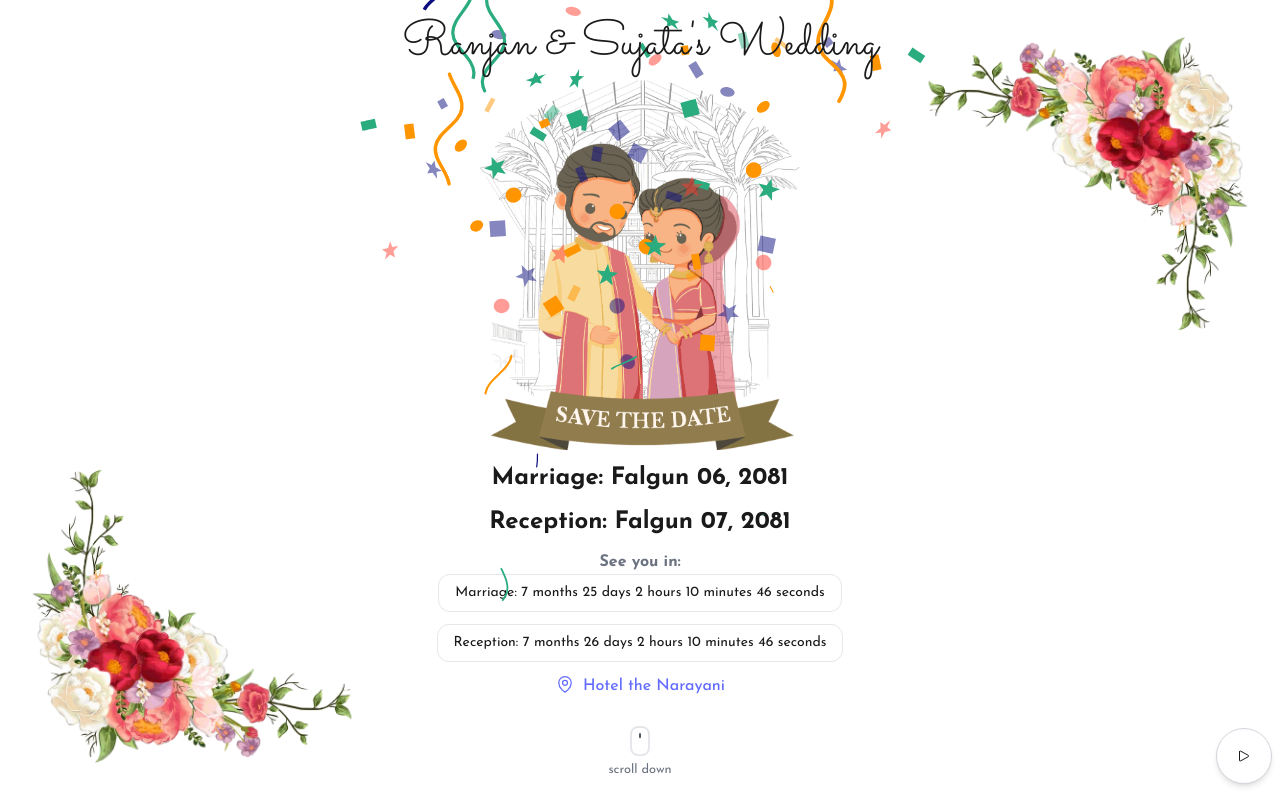
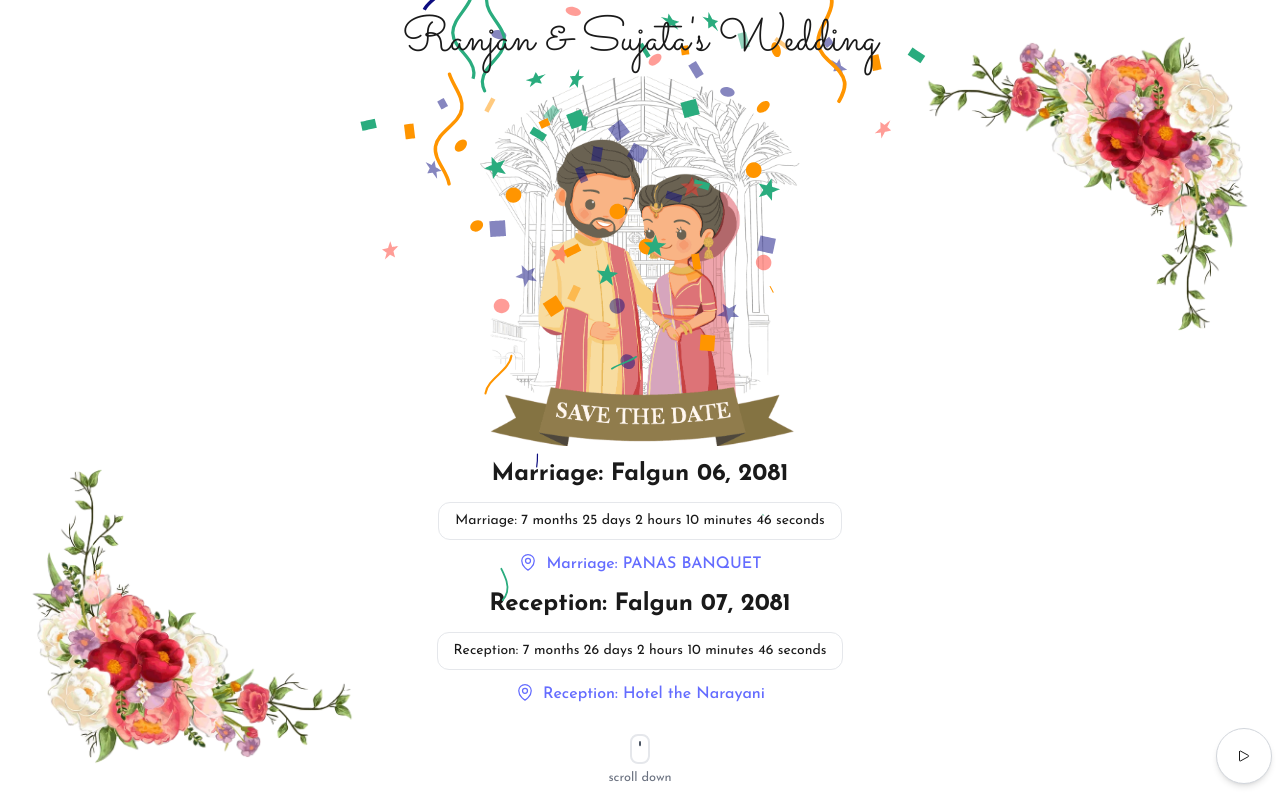
Before and after one commit to ubr0n/weddingrsvp, a React (Vite) app: page / in a window 1280 px wide. Both pictures are taken after a click on the button "Open Invitation". Shown: the top 800 px of the page. Built offline with nearby package versions, Linux system fonts and the light colour scheme.

Commit message:
added multiple map links

```diff
--- a/src/components/Quote.tsx
+++ b/src/components/Quote.tsx
@@ -14,7 +14,7 @@ const Quote = () => {
       </div>
       <WaveSvg color="#fefdda" isStart={true} />
       <div className="bg-[#fefdda]  w-full p-5 flex flex-col items-center  gap-2 pb-20">
-        {/* <p className="text-lg">See you in:</p> */}
+        <p className="text-lg">See you in:</p>
         <div className="flex flex-col gap-2 items-center justify-center">
           <TimeUntil
             isOnlyDay={false}
@@ -22,22 +22,32 @@ const Quote = () => {
             title="Marriage"
             showHeader={true}
           />
+          <a
+            href="https://maps.app.goo.gl/yP6GD726g1QJTB3h8"
+            target="_blank"
+            className="flex gap-2 items-center justify-center z-10"
+          >
+            <PinIcon className="h-5 w-5 mb-1" />
+            <p>Marriage: PANAS BANQUET</p>
+          </a>
+          <br />
           <TimeUntil
             showHeader={false}
             isOnlyDay={false}
             targetDate={"2025-02-19T05:45:00.000Z"}
             title="Reception"
           />
-        </div>
           <a
             href="https://maps.app.goo.gl/AuKPytDXarGV19mT9"
             target="_blank"
             className="flex gap-2 items-center justify-center z-10"
           >
             <PinIcon className="h-5 w-5 mb-1" />
-          <p>Hotel the Narayani</p>
+            <p>Reception: Hotel the Narayani</p>
           </a>
-        <p>Lali Guransh Chowk Bus Stop, Mahendra Hwy, Gaindakot 33000, Nepal</p>
+        </div>
+
+        {/* <p>Lali Guransh Chowk Bus Stop, Mahendra Hwy, Gaindakot 33000, Nepal</p> */}
       </div>
     </div>
   );
--- a/src/components/TimeUntil.tsx
+++ b/src/components/TimeUntil.tsx
@@ -50,9 +50,9 @@ Props) => {
 
   return (
     <div>
-      {showHeader ? (
+      {/* {showHeader ? (
         <p className="text-gray-500 font-bold">See you in:</p>
-      ) : null}
+      ) : null} */}
       <p className={`${isOnlyDay ? "" : "border"} text-sm p-2 px-4 rounded-xl`}>
         {title ? `${title}: ` : ""}
         {timeLeft}
--- a/src/components/hero.tsx
+++ b/src/components/hero.tsx
@@ -19,26 +19,35 @@ const Hero = ({
         className="h-[250px] md:h-[290px] lg:h-[370px] aspect-square duration-1000"
       />
       <h3 className="font-bold text-2xl">Marriage: Falgun 06, 2081</h3>
-      <h3 className="font-bold text-2xl">Reception: Falgun 07, 2081</h3>
       <TimeUntil
         isOnlyDay={false}
         targetDate={"2025-02-18T05:45:00.000Z"}
         title="Marriage"
         showHeader={true}
       />
+      <a
+        href="https://maps.app.goo.gl/yP6GD726g1QJTB3h8"
+        target="_blank"
+        className="flex gap-2 items-center justify-center z-10"
+      >
+        <PinIcon className="h-5 w-5 mb-1" />
+        <p>Marriage: PANAS BANQUET</p>
+      </a>
+      <h3 className="font-bold text-2xl">Reception: Falgun 07, 2081</h3>
       <TimeUntil
         showHeader={false}
         isOnlyDay={false}
         targetDate={"2025-02-19T05:45:00.000Z"}
         title="Reception"
       />
+
       <a
         href="https://maps.app.goo.gl/AuKPytDXarGV19mT9"
         target="_blank"
         className="flex gap-2 items-center justify-center z-10"
       >
         <PinIcon className="h-5 w-5 mb-1" />
-        <p>Hotel the Narayani</p>
+        <p>Reception: Hotel the Narayani</p>
       </a>
       <div className="flex flex-col gap-1 items-center justify-center mt-4">
         <div className="h-[30px] rounded-lg border-2 w-[20px] justify-center flex p-[5px]">
```
Lines whose indentation alone changed are shown as unchanged.
